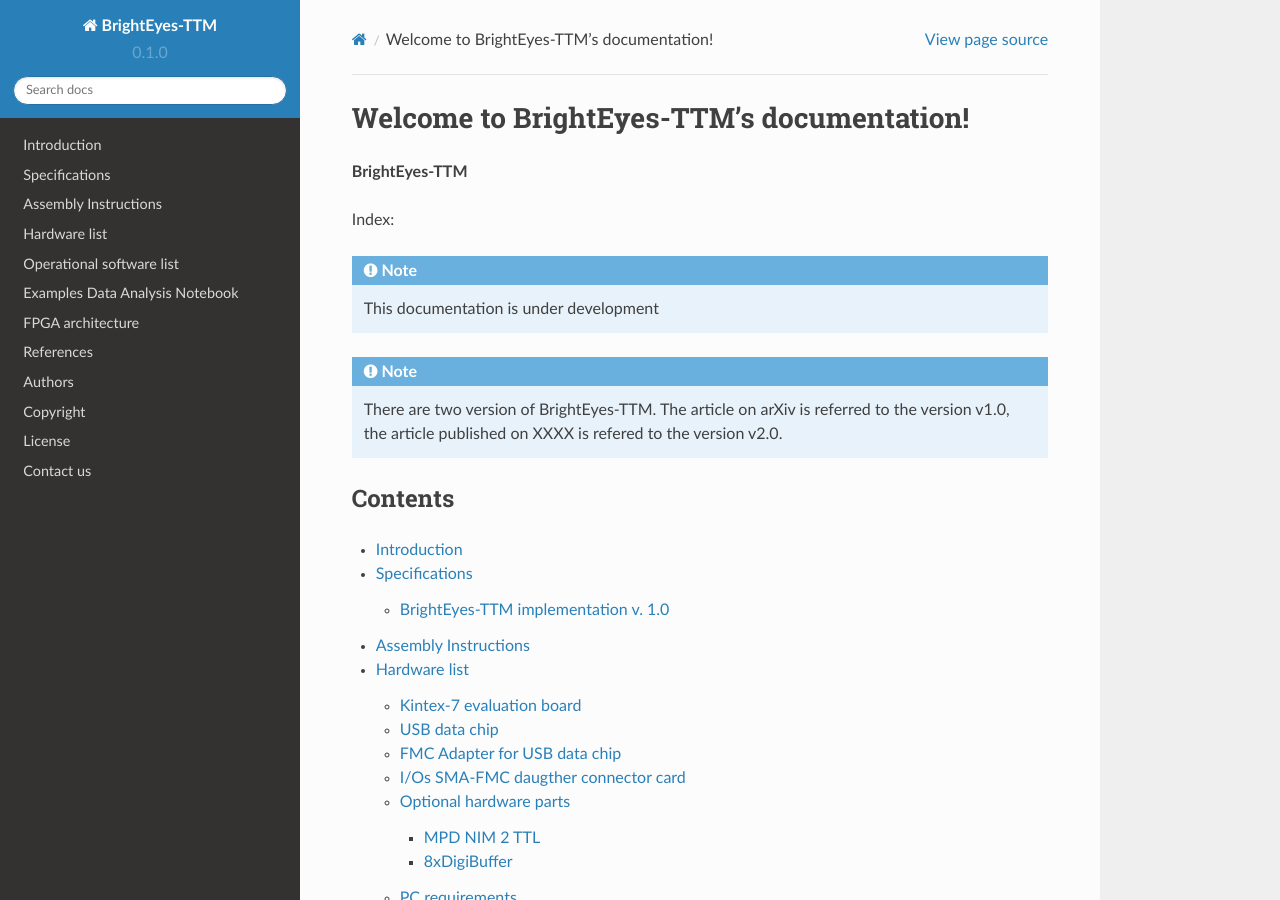
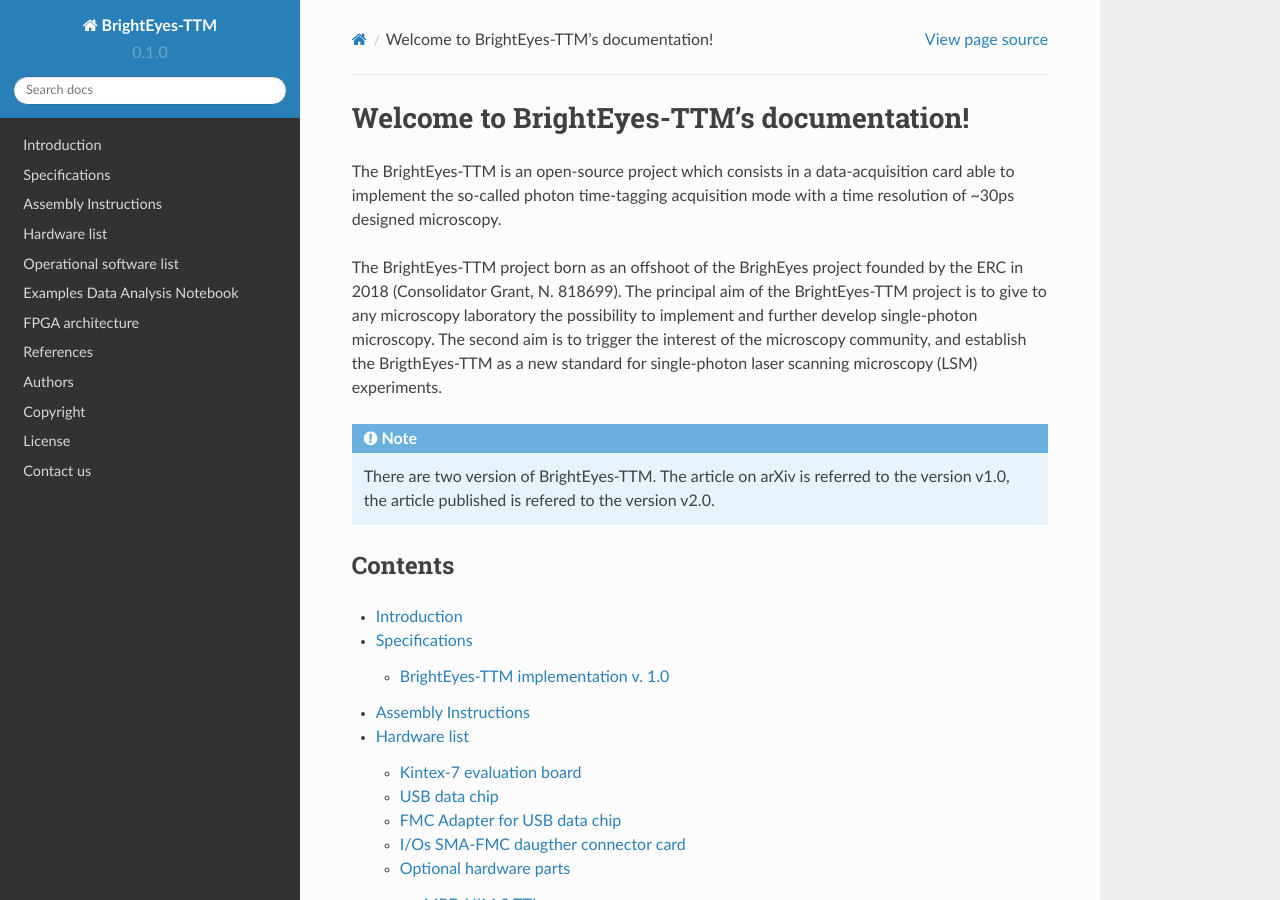
Before and after one commit to mattia-donato/BrightEyes-TTM-docs, a Sphinx documentation site: the page built from docs/source/index.rst, in a window 1280 px wide and 900 px high. Built offline with Sphinx 7.4.7 and the Read the Docs theme 2.0.0, drawn with Linux system fonts in a browser that asks for light colours.

Commit message:
Update index.rst

```diff
--- a/docs/source/index.rst
+++ b/docs/source/index.rst
@@ -1,18 +1,16 @@
 Welcome to BrightEyes-TTM's documentation!
 ==========================================
 
-**BrightEyes-TTM**
+The BrightEyes-TTM is an open-source project which consists in a data-acquisition card able to implement the so-called photon time-tagging acquisition mode with a time resolution of ~30ps designed microscopy.
 
-Index:
-
-.. note::
-
-   This documentation is under development
+The BrightEyes-TTM project born as an offshoot of the BrighEyes project founded by the ERC in 2018 (Consolidator Grant, N. 818699). The principal aim of the BrightEyes-TTM project is to give to any microscopy laboratory the possibility to implement and further develop single-photon microscopy. The second aim is to trigger the interest of the microscopy community, and establish the BrigthEyes-TTM as a new standard for single-photon laser scanning microscopy (LSM) experiments.
 
 
 .. note::
 
-   There are two version of BrightEyes-TTM. The article on arXiv is referred to the version v1.0, the article published on XXXX is refered to the version v2.0.
+   There are two version of BrightEyes-TTM. The article on arXiv is referred to the version v1.0, the article published is refered to the version v2.0.
+
+
 
 Contents
 --------
```
